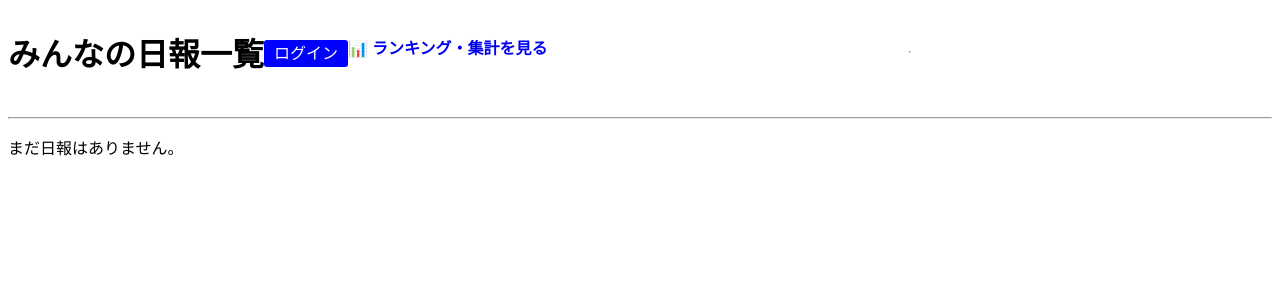
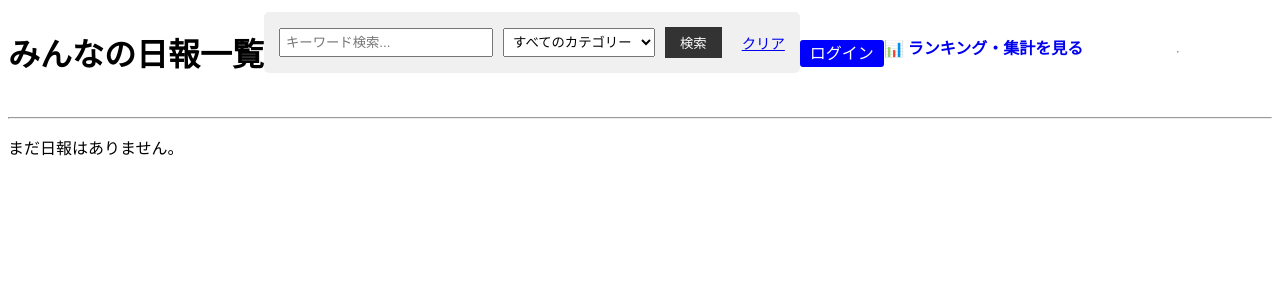
Before and after one commit to RYO-102/DailyReportApp-database-lecture_ver-, a Django app: page / in a window 1280 px wide. Shown: the top 300 px of the page. Run offline with Django 5.2, Linux system fonts and the light colour scheme; data that the repository does not hold is empty.

Commit message:
検索機能を追加

```diff
--- a/reports/templates/reports/report_list.html
+++ b/reports/templates/reports/report_list.html
@@ -7,6 +7,30 @@
 <body>
     <div style="display: flex; justify-content: space-between; align-items: center; margin-bottom: 20px;">
         <h1>みんなの日報一覧</h1>
+
+        <div style="background: #f0f0f0; padding: 15px; border-radius: 5px; margin-bottom: 20px;">
+            <form method="get" style="display: flex; gap: 10px; align-items: center;">
+
+                <input type="text" name="query" value="{{ request.GET.query }}"
+                    placeholder="キーワード検索..."
+                    style="padding: 5px; width: 200px;">
+
+                <select name="category" style="padding: 5px;">
+                    <option value="">すべてのカテゴリー</option>
+                    {% for category in categories %}
+                        <option value="{{ category.id }}" {% if request.GET.category == category.id|stringformat:"s" %}selected{% endif %}>
+                            {{ category.name }}
+                        </option>
+                    {% endfor %}
+                </select>
+
+                <button type="submit" style="background: #333; color: white; border: none; padding: 6px 15px; cursor: pointer;">
+                    検索
+                </button>
+
+                <a href="{% url 'report_list' %}" style="font-size: 0.9em; margin-left: 10px;">クリア</a>
+            </form>
+        </div>
 
         <div>
             {% if user.is_authenticated %}
--- a/reports/views.py
+++ b/reports/views.py
@@ -1,26 +1,52 @@
 from django.shortcuts import render, get_object_or_404, redirect
+from django.contrib.auth.decorators import login_required
+from django.core.exceptions import PermissionDenied
+from django.contrib.auth import get_user_model
 from django.db import transaction
-from django.db.models import F
-from .models import DailyReport
+from django.db.models import Count, Q, F  # F, Q, Count 全部必要です
+
+# 【ここが修正ポイント】 Category を追加
+from .models import DailyReport, Category
 from .forms import DailyReportForm, CommentForm
-from django.contrib.auth.decorators import login_required # 追加
-from django.core.exceptions import PermissionDenied       # 追加
-from django.contrib.auth import get_user_model # ユーザーモデル取得用
-from django.db.models import Count, Q          # 集計関数(Count)と検索条件(Q)
 
 def report_list(request):
     """
-    日報一覧表示
+    日報一覧表示 + 検索・絞り込み機能
+    【DB評価ポイント: 検索クエリの構築】
+    ユーザーの入力に基づいて動的にクエリを構築します。
+    - Qオブジェクト: 「タイトル または 本文」というOR条件検索を実現。
+    - filter: カテゴリーIDによる完全一致検索を実現。
+    これらを組み合わせることで、柔軟な絞り込みを行います。
     """
-    # 【N+1問題の回避】
-    # select_related: 外部キー（Author, Category）に対してSQLの 'INNER JOIN' を発行し、1クエリで取得する。
-    # prefetch_related: 多対多（Tags）に対して 'IN' 句を用いた別クエリを発行し、Python側で効率的に結合する。
+    # 基本のクエリ（N+1対策済み）
     reports = DailyReport.objects.select_related('author', 'category') \
                                  .prefetch_related('tags') \
                                  .order_by('-created_at')
 
+    # --- ここから検索ロジック ---
+
+    # 1. キーワード検索（タイトル または 本文 に含まれるか）
+    query = request.GET.get('query') # 検索フォームの入力値を取得
+    if query:
+        # icontains は「大文字小文字を区別しないあいまい検索」(= LIKE '%keyword%')
+        reports = reports.filter(
+            Q(title__icontains=query) | Q(content__icontains=query)
+        )
+
+    # 2. カテゴリー絞り込み
+    category_id = request.GET.get('category')
+    if category_id:
+        reports = reports.filter(category_id=category_id)
+
+    # --- ここまで ---
+
+    # 検索フォームのプルダウン用に全カテゴリーを取得
+    categories = Category.objects.all()
+
     context = {
-        'reports': reports
+        'reports': reports,
+        'categories': categories, # テンプレートに渡す
+        'request': request,       # 検索キーワードをフォームに残すために渡す（通常は自動で入るが明示的に）
     }
     return render(request, 'reports/report_list.html', context)
 
```
